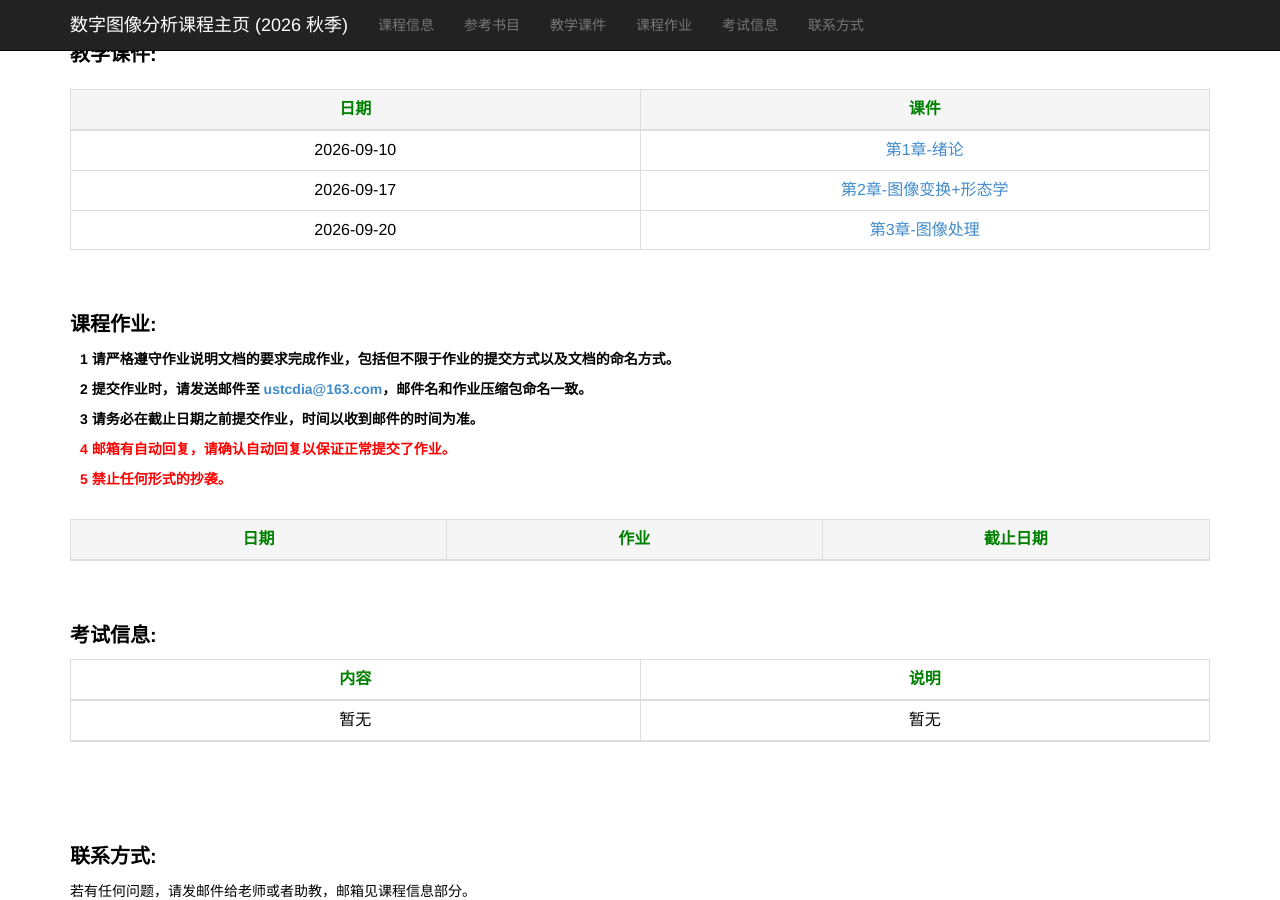
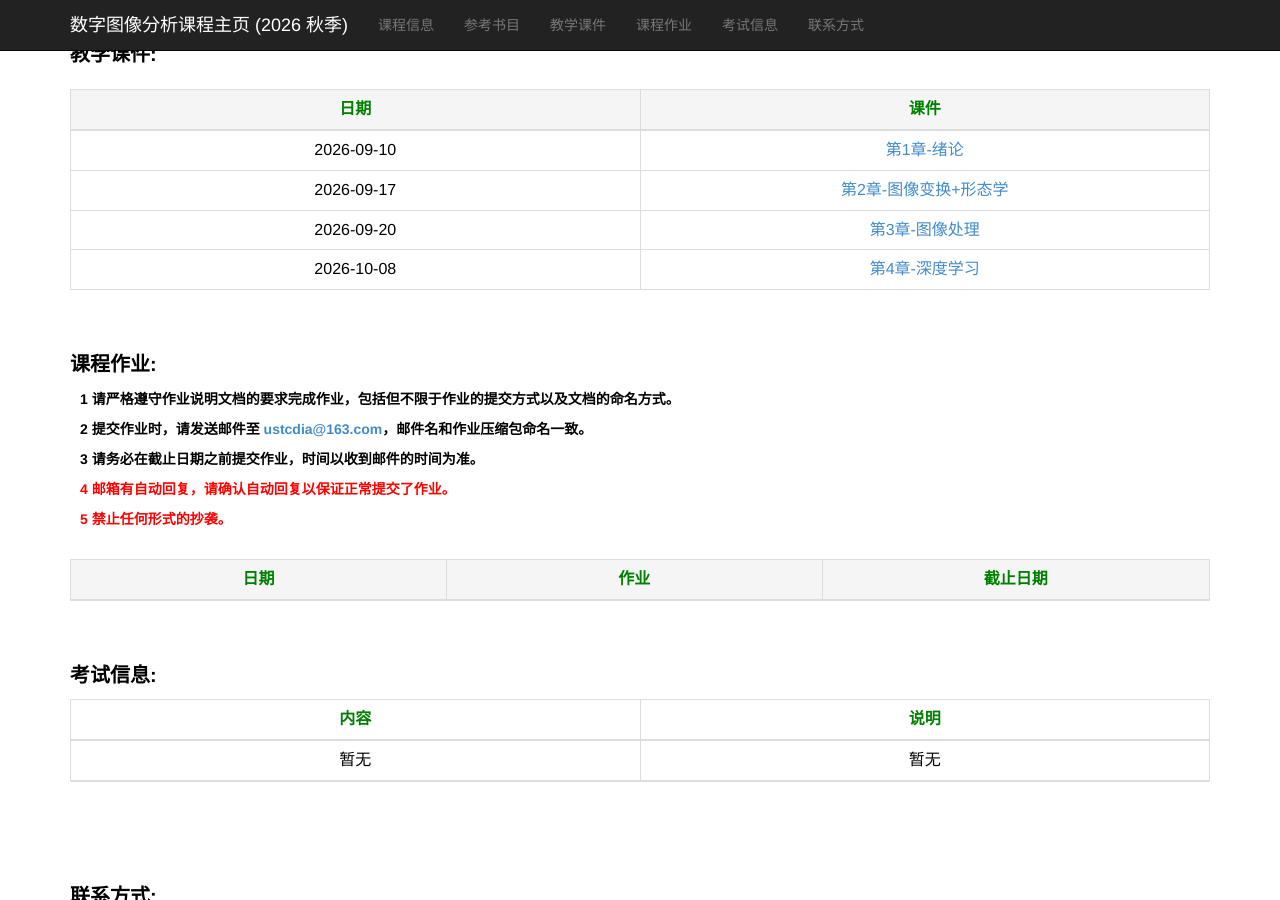
Before and after one commit to ustc-dia/ustc-dia.github.io, a Jekyll site: the page index.html, which Jekyll copies as it is, in a window 1280 px wide and 900 px high, scrolled down 737 px. Built offline with Jekyll 4.4.1, drawn with Linux system fonts in a browser that asks for light colours.

Commit message:
Add fourth lecture slides for 2026 autumn

```diff
--- a/index.html
+++ b/index.html
@@ -189,6 +189,11 @@
                 <tr>
                     <td>2026-09-20</td>
                     <td><a href="./slides_2026_autumn/DIA课件-第3章.pdf" target="_blank">第3章-图像处理</a></td>
+                </tr>
+
+                <tr>
+                    <td>2026-10-08</td>
+                    <td><a href="./slides_2026_autumn/DIA课件-第4章-深度学习.pdf" target="_blank">第4章-深度学习</a></td>
                 </tr>
 
                 <!--<tr>
```
Also changed, not shown: 1 other file.
